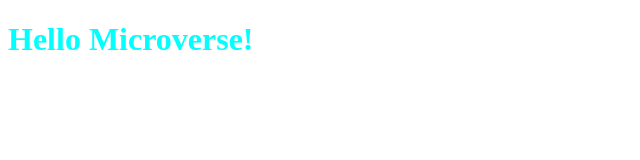
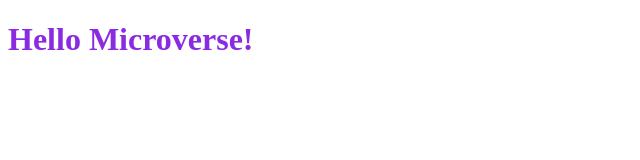
Before and after one commit to jadibdev/Hello_world, a plain HTML site: page index.html in a window 1280 px wide. Shown: the whole page, without its empty margins (0-640 px from the left). Drawn offline with Linux system fonts and the light colour scheme.

Commit message:
Updated style.css

```diff
--- a/style.css
+++ b/style.css
@@ -1,3 +1,3 @@
-.header {
-  color:aqua;
+h1 {
+  color: blueviolet;
 }
```
